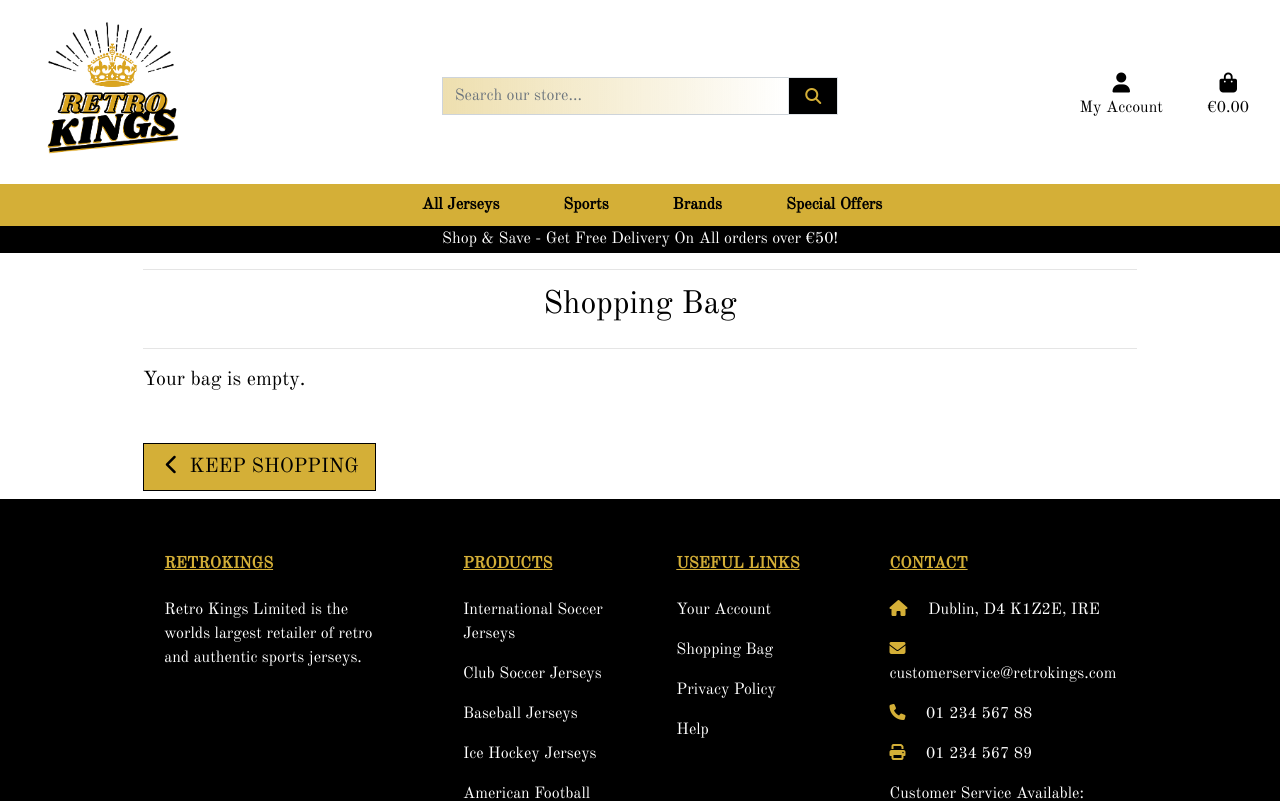
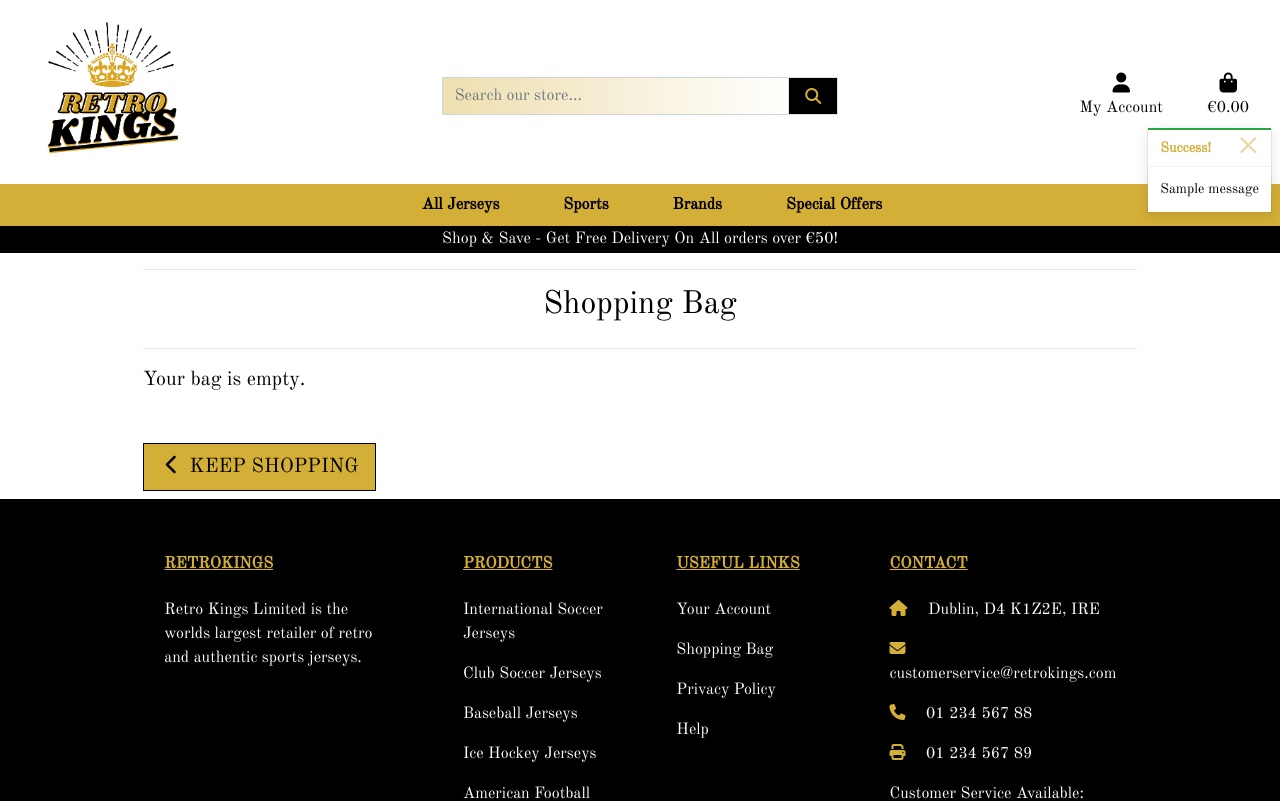
Before and after one commit to Jmurray1989/RetroKings, a Django app: page /bag/ in a window 1280 px wide. Shown: the top 801 px of the page. Run offline with Django 3.2, Linux system fonts and the light colour scheme; tables that the repository leaves empty hold one stand-in row (values such as "Sample post"); one stand-in notice (Sample message) is shown; some libraries are stand-ins or nearby versions.

Commit message:
Added toasts to shopping bag

```diff
--- a/bag/views.py
+++ b/bag/views.py
@@ -1,4 +1,7 @@
 from django.shortcuts import render, redirect, reverse, HttpResponse
+from django.contrib import messages
+
+from products.models import Product
 
 # Create your views here.
 
@@ -12,6 +15,7 @@ def view_bag(request):
 def add_to_bag(request, item_id):
     """ Add a quantity of the specified product to the shopping bag """
 
+    product = Product.objects.get(pk=item_id)
     quantity = int(request.POST.get('quantity'))
     redirect_url = request.POST.get('redirect_url')
     size = None
@@ -32,6 +36,7 @@ def add_to_bag(request, item_id):
             bag[item_id] += quantity
         else:
             bag[item_id] = quantity
+            messages.success(request, f'Added {product.name} to your bag')
 
     request.session['bag'] = bag
     return redirect(redirect_url)
--- a/retrokings/settings.py
+++ b/retrokings/settings.py
@@ -83,6 +83,8 @@ TEMPLATES = [
     },
 ]
 
+MESSAGE_STORAGE = 'django.contrib.messages.storage.session.SessionStorage'
+
 AUTHENTICATION_BACKENDS = [
 
     # Needed to login by username in Django admin, regardless of `allauth`
--- a/static/css/styles.css
+++ b/static/css/styles.css
@@ -256,7 +256,22 @@ body {
     cursor: pointer; /* Changes cursor by default on hover */
 }
 
+/* Toasts */
 
+.message-container {
+    position: fixed;
+    top: 8rem;
+    right: 0.5rem;
+    z-index: 99999999999;
+}
+
+.custom-toast {
+    overflow: visible;
+}
+
+.toast-capper {
+    height: 2px;
+}
 
 /*-------------------------------------Footer-------------------------------------------*/
 
--- a/templates/base.html
+++ b/templates/base.html
@@ -133,10 +133,22 @@
 
 	</header>
 
-
-
 	{% if messages %}
-	<div class="message-container"></div>
+        <div class="message-container">
+            {% for message in messages %}
+                {% with message.level as level %}
+                    {% if level == 40 %}
+                        {% include 'includes/toasts/toast_error.html' %}
+                    {% elif level == 30 %}
+                        {% include 'includes/toasts/toast_warning.html' %}
+                    {% elif level == 25 %}
+                        {% include 'includes/toasts/toast_success.html' %}
+                    {% else %}
+                        {% include 'includes/toasts/toast_info.html' %}
+                    {% endif %}
+                {% endwith %}
+            {% endfor %}
+        </div>
     {% endif %}
 
     {% block page_header %}
@@ -146,6 +158,9 @@
     {% endblock %}
 
     {% block postloadjs %}
+    <script type="text/javascript">
+        $('.toast').toast('show');
+    </script>
     {% endblock %}
 
 	<!-- Footer -->
--- a/templates/includes/main-nav.html
+++ b/templates/includes/main-nav.html
@@ -46,6 +46,7 @@
 				<a href="{% url 'products' %}?category=newarrivals" class="dropdown-item">New Arrivals</a>
 				<a href="{% url 'products' %}?category=deals" class="dropdown-item">Deals</a>
 				<a href="{% url 'products' %}?category=clearance" class="dropdown-item">Clearance</a>
+                <a href="{% url 'products' %}?category=new_arrivals,deals,clearance" class="dropdown-item">All Specials</a>
 			</div>
 		</li>
 	</ul>
--- /dev/null
+++ b/templates/includes/toasts/toast_success.html
@@ -0,0 +1,18 @@
+<div class="toast custom-toast rounded-0 border-top-0" data-autohide="false">
+  <div class="arrow-up arrow-success"></div>
+  <div class="w-100 toast-capper bg-success"></div>
+  <div class="toast-header bg-white text-dark">
+    <strong class="mr-auto">Success!</strong>
+    <button
+      type="button"
+      class="ml-2 mb-1 close text-dark"
+      data-dismiss="toast"
+      aria-label="Close"
+    >
+      <span aria-hidden="true">&times;</span>
+    </button>
+  </div>
+  <div class="toast-body bg-white">
+    {{ message }}
+  </div>
+</div>
```
Also changed, not shown: templates/includes/toasts/toast_error.html (added, +18 -0 lines), templates/includes/toasts/toast_info.html (added, +18 -0 lines), templates/includes/toasts/toast_warning.html (added, +18 -0 lines), products/fixtures/products.json. Lines whose indentation alone changed are shown as unchanged.
